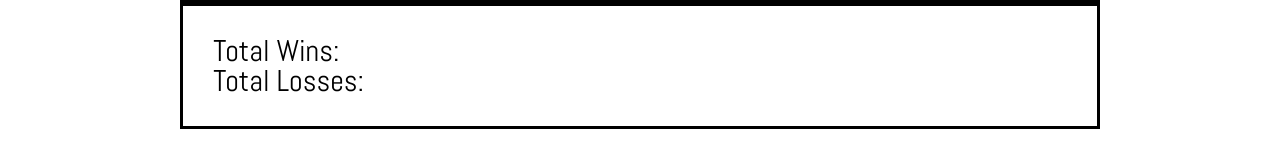
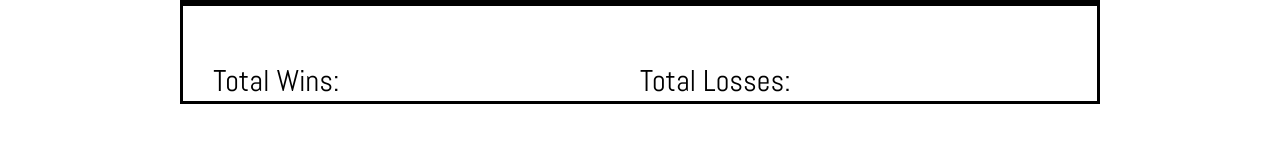
Before and after one commit to abigailjxn/crystal-collector, a plain HTML site: page index.html in a window 1280 px wide. Shown: the part 589-756 px from the top of the page. Drawn offline with nearby package versions, Linux system fonts and the light colour scheme; a web font is replaced by a local one.

Commit message:
added css for wins and losses

```diff
--- a/assets/css/style.css
+++ b/assets/css/style.css
@@ -65,3 +65,22 @@ h3 {
     text-justify: auto;
     font-size: 30px;
 }
+
+.totals {
+    width: 100%;
+    height: 100%;
+    display: inline-grid;
+    grid-template-columns: 50% 50%;
+    grid-template-rows: 100%;
+}
+
+#totalwins {
+    grid-column-start: 1;
+    /* grid-column-end: 2 */
+    grid-row-start: 1;
+    /* grid-row-end:  */
+}
+ #totallosses {
+     grid-column-start: 2;
+     grid-row-start: 1;
+ }
```
